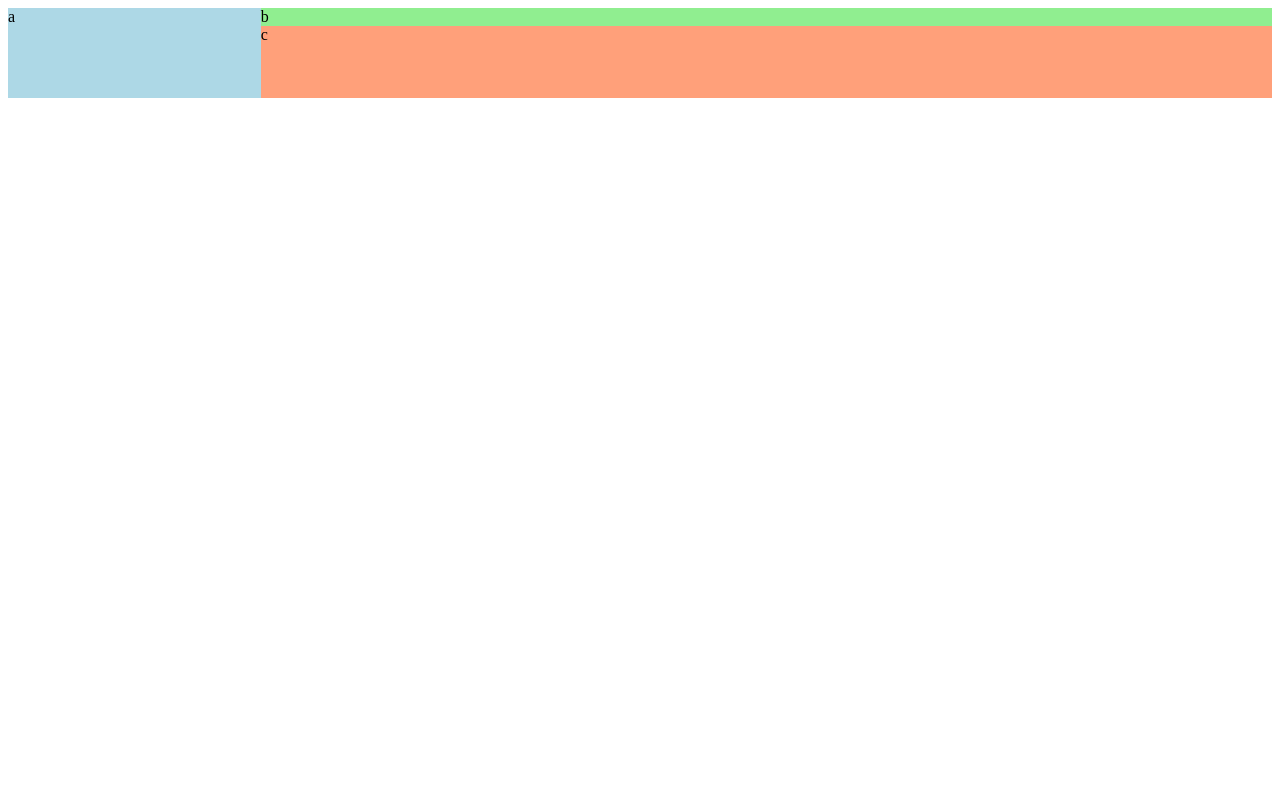
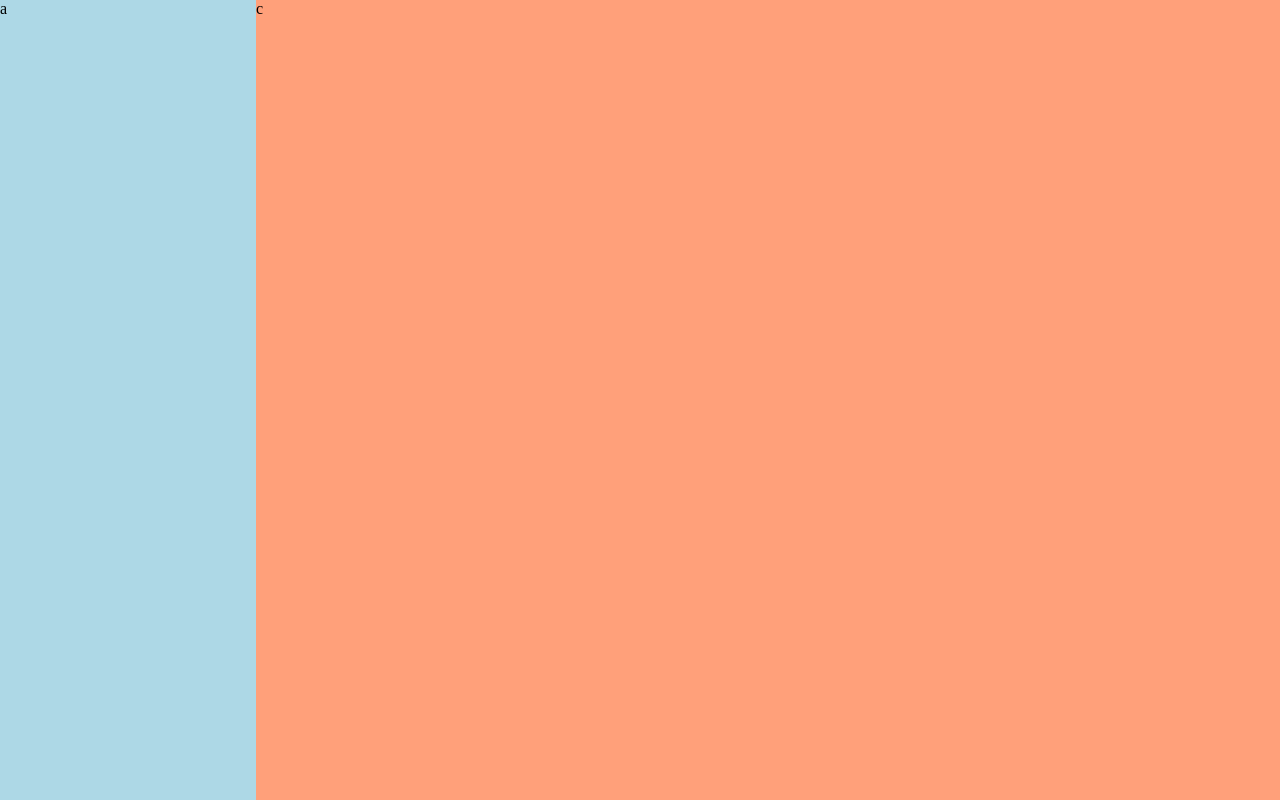
Before and after one commit to rg333777/odin-admin-dashboard, a plain HTML site: page index.html in a window 1280 px wide. Drawn offline with Linux system fonts and the light colour scheme.

Commit message:
restructured grid skeleton

```diff
--- a/index.html
+++ b/index.html
@@ -9,7 +9,6 @@
 <body>
     <div class="container">
         <div class="sidebar">a</div>
-        <div class="header">b</div>
         <div class="main">c</div>
     </div>
 </body>
--- a/style.css
+++ b/style.css
@@ -1,19 +1,18 @@
+* {
+    margin: 0;
+}
+
 .container {
     display: grid;
-    grid-template: 1fr 4fr / 1fr 4fr
+    grid-template-columns: 1fr 4fr;
 }
 
 .sidebar {
     background-color: lightblue;
-    grid-area: 1 / 1 / 3 / 2
-}
-
-.header {
-    background-color: lightgreen;
-    grid-area: 1 / 2 / 2 / 3
+    height: 100vh;
 }
 
 .main {
     background-color: lightsalmon;
-    grid-area: 2 / 2 / 3 / 3
+    height: 100vh;
 }
```
